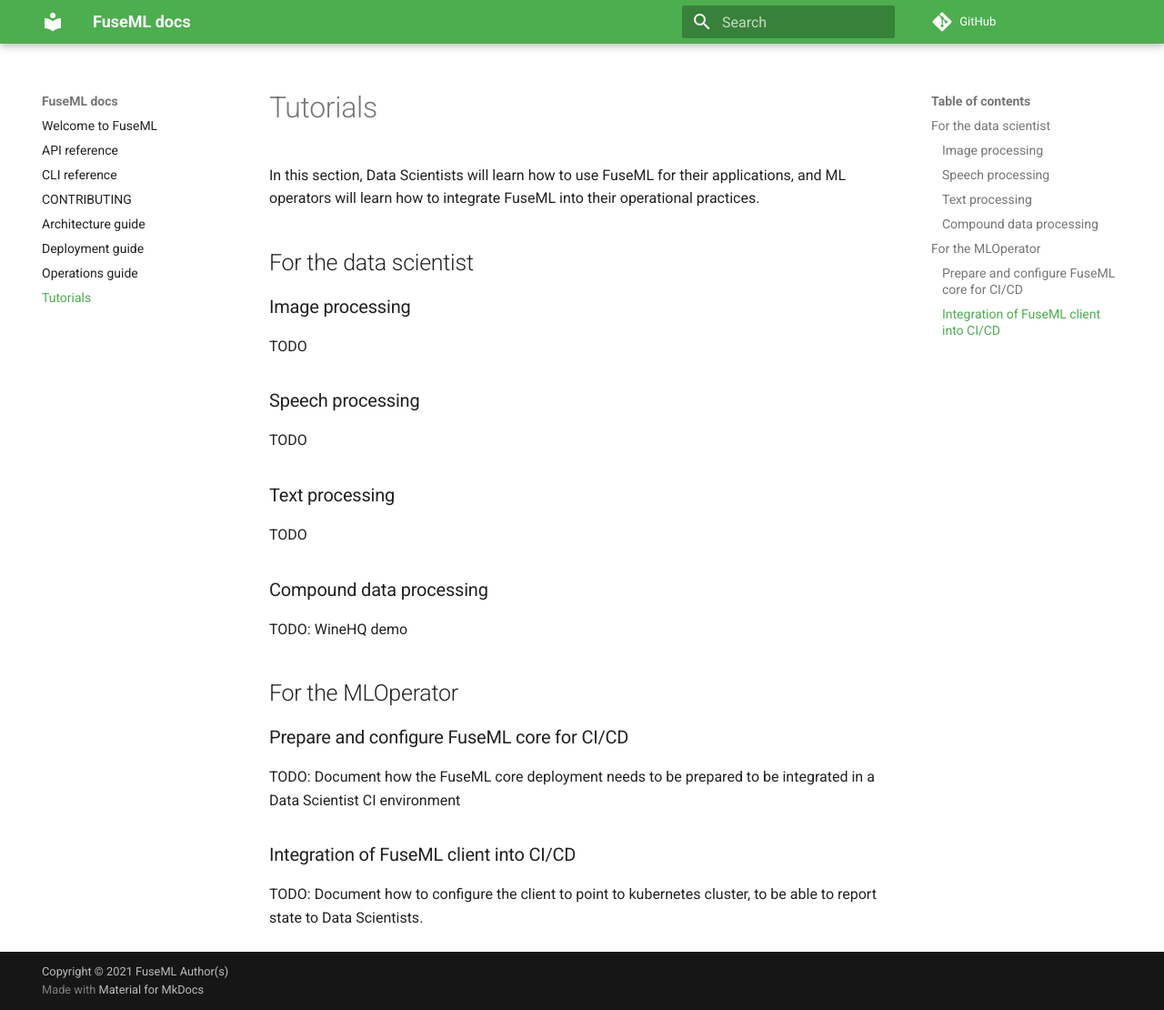
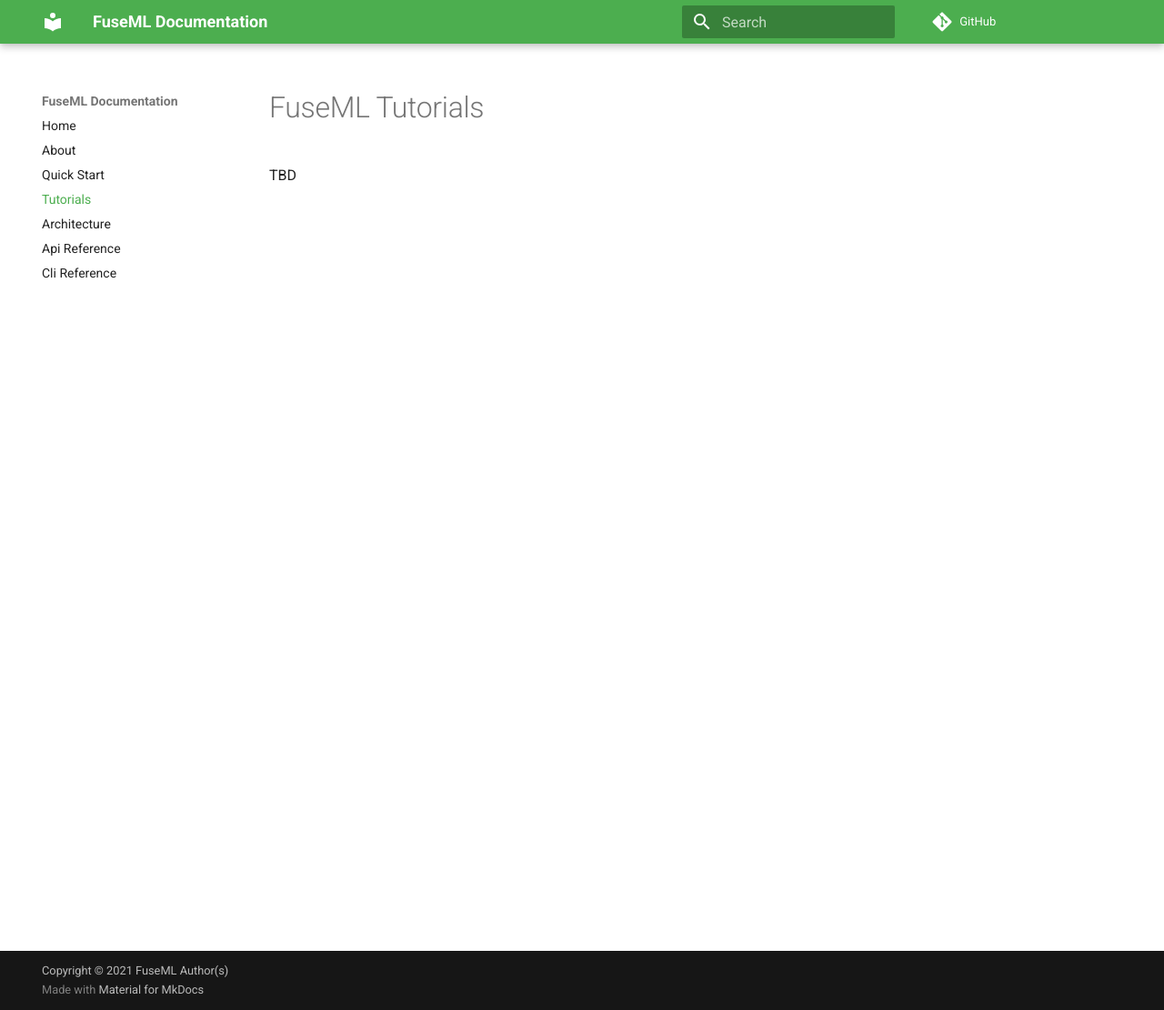
Before and after one commit to fuseml/docs, an MkDocs documentation site: the page built from docs/tutorials.md, in a window 1280 px wide and 1110 px high. Shown: the whole window at 91% size. Built offline with MkDocs 1.6.1 and Material for MkDocs 9.7.7, drawn with Linux system fonts in a browser that asks for light colours; comment, search, counter and statistics services are not loaded.

Commit message:
Docs Update
An initial update on docs

````diff
--- a/docs/CLI.md
+++ b/docs/CLI.md
@@ -1,7 +1,3 @@
-# CLI reference
+# FuseML Command-Line Reference
 
-Here is the command line to talk with your FuseML core, and its arguments.
-
-```
-TODO generate from client code
-```
+TBD
--- a/docs/architecture-guide.md
+++ /dev/null
@@ -1,10 +0,0 @@
-# Architecture guide
-
-Here are the components of FuseML
-
-
-```
-
-TODO
-
-```
--- /dev/null
+++ b/docs/architecture.md
@@ -0,0 +1,3 @@
+# FuseML Architecture
+
+TBD
--- a/docs/operations-guide.md
+++ /dev/null
@@ -1,16 +0,0 @@
-# Operations guide
-
-After installation of FuseML, your MLOps person will have to maintain FuseML
-for your cluster.
-
-Here are a few maintenance items to consider:
-
-* TODO
-
-## Updating FuseML
-
-```
-
-TODO
-
-```
--- a/docs/tutorials.md
+++ b/docs/tutorials.md
@@ -1,36 +1,3 @@
-# Tutorials
+# FuseML Tutorials
 
-In this section, Data Scientists will learn how to use FuseML for their
-applications, and ML operators will learn how to integrate FuseML into
-their operational practices.
-
-
-## For the data scientist
-
-### Image processing
-
-TODO
-
-### Speech processing
-
-TODO
-
-### Text processing
-
-TODO
-
-### Compound data processing
-
-TODO: WineHQ demo
-
-## For the MLOperator
-
-### Prepare and configure FuseML core for CI/CD
-
-TODO: Document how the FuseML core deployment needs to be prepared to be
-integrated in a Data Scientist CI environment
-
-### Integration of FuseML client into CI/CD
-
-TODO: Document how to configure the client to point to kubernetes cluster, to be able
-to report state to Data Scientists.
+TBD
--- a/mkdocs.yml
+++ b/mkdocs.yml
@@ -1,4 +1,12 @@
-site_name: FuseML docs
+site_name: FuseML Documentation
+nav:
+    - Home: index.md
+    - About: about.md
+    - Quick Start: quickstart.md
+    - Tutorials: tutorials.md
+    - Architecture: architecture.md
+    - Api Reference: api.md
+    - Cli Reference: cli.md
 theme:
   name: material
   palette:
````
Also changed, not shown: docs/API.md (+2 -6 lines), docs/about.md (added, +34 -0 lines), docs/deployment-guide.md (deleted, +0 -9 lines), docs/index.md (+33 -11 lines), docs/quickstart.md (added, +3 -0 lines).
